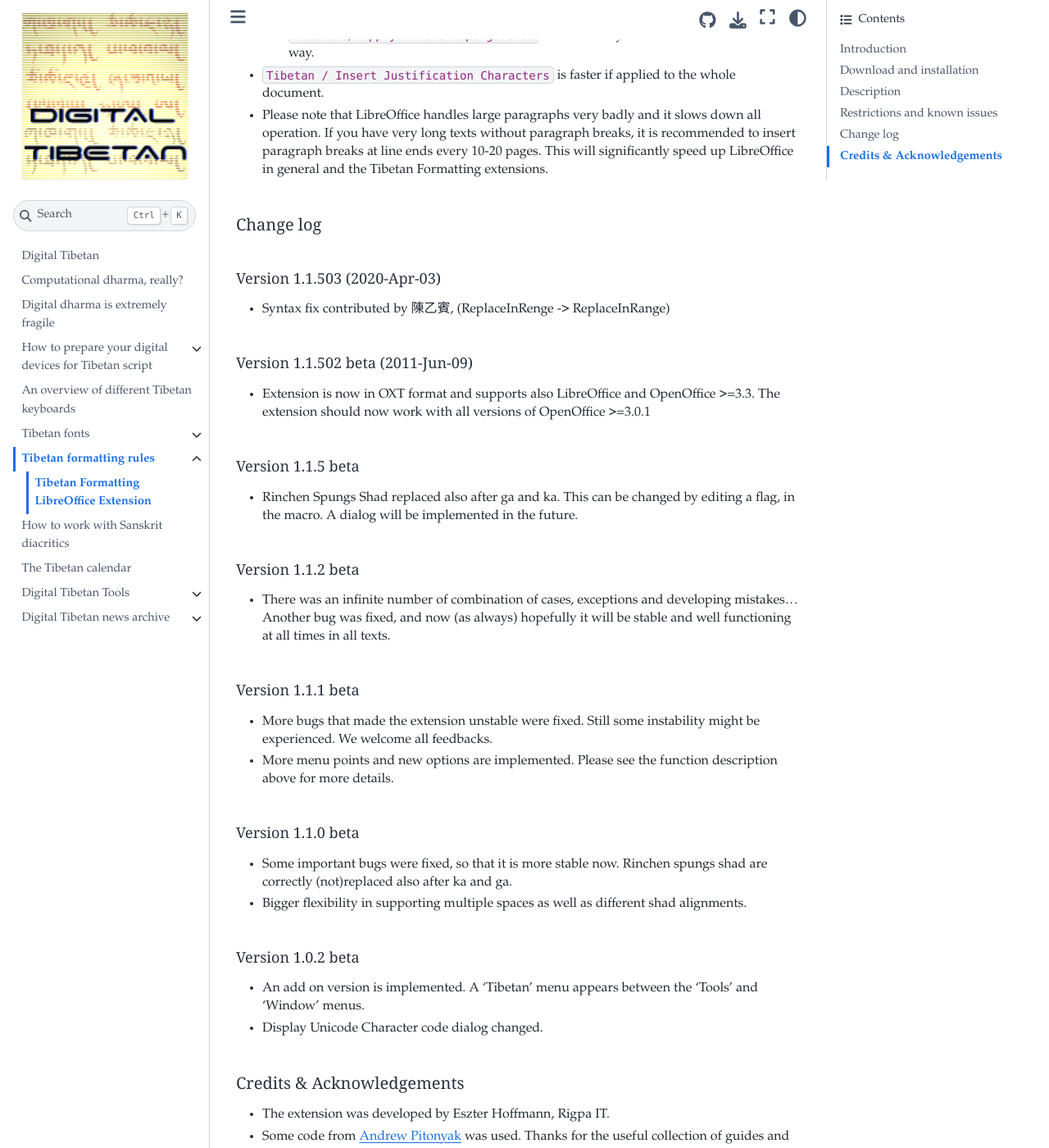
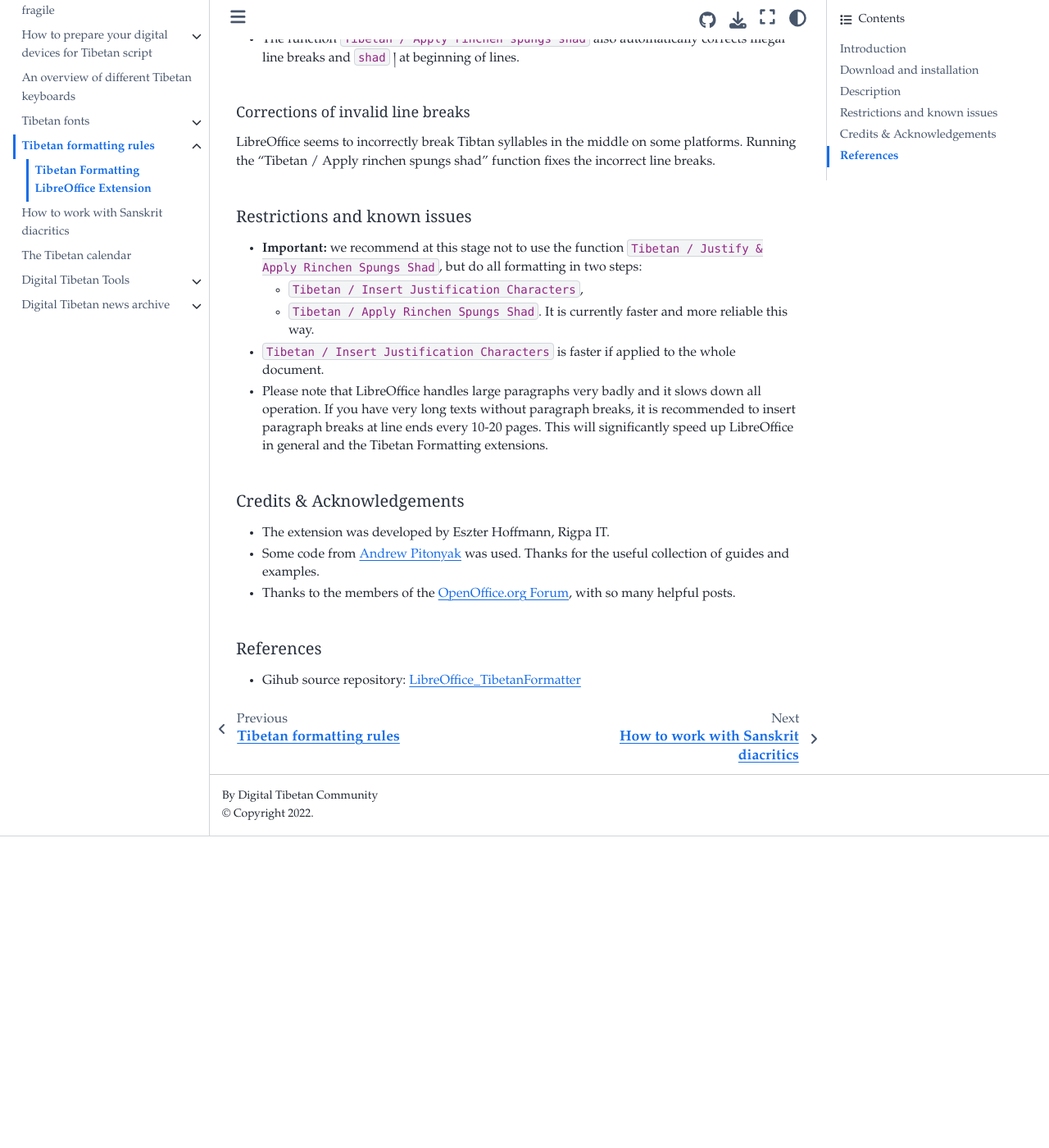
Before and after one commit to DigitalTibetan/DigitalTibetan, a Jupyter Book: the page built from docs/tibetan_formatting_libreoffice_extension.md, in a window 1280 px wide and 1400 px high, scrolled down 2017 px. Shown: the whole window at 82% size. Built offline with Jupyter Book 1.0.4 settings and Sphinx 7.4.7 and the Sphinx Book theme 1.1.4, drawn with Linux system fonts in a browser that asks for light colours; after the commit the page ends 3037 px from its top, so only the background shows below that.

Commit message:
remove redunant changelog, formatting, ref to repo

````diff
--- a/docs/tibetan_formatting_libreoffice_extension.md
+++ b/docs/tibetan_formatting_libreoffice_extension.md
@@ -16,7 +16,7 @@ See the [LibreOffice_TibetanFormatter repository](https://github.com/DigitalTibe
 ### Installation
 
 ```{image} Images/libreoffice_extension_manager.jpg
-:align: right
+:align: center
 :width: 400
 ```
 
@@ -34,8 +34,8 @@ In LibreOffice, use `Tools, Extension Manager..., Add` and select the downloaded
 -   Select a passage of Tibetan text and then select `Format / Paragraph / Alignment / Justified`. Additionally tick `Expand single words`. Newer versions of LibreOffice fail to expand Tibetan words. A trick is to insert justification characters:
 
 ```{image} Images/libreoffice_tibetan_extension.jpg
-:align: right
-:width: 480
+:align: center
+:width: 640
 ```
 
 - Select a passage of Tibetan text and then select `Format / Paragraph / Alignment / Justified`.
@@ -60,41 +60,12 @@ LibreOffice seems to incorrectly break Tibtan syllables in the middle on some pl
 - `Tibetan / Insert Justification Characters` is faster if applied to the whole document.
 - Please note that LibreOffice handles large paragraphs very badly and it slows down all operation. If you have very long texts without paragraph breaks, it is recommended to insert paragraph breaks at line ends every 10-20 pages. This will significantly speed up LibreOffice in general and the Tibetan Formatting extensions.
 
-## Change log
-
-### Version 1.1.503 (2020-Apr-03)
-
--   Syntax fix contributed by 陳乙賓, (ReplaceInRenge -> ReplaceInRange)
-
-### Version 1.1.502 beta (2011-Jun-09)
-
--   Extension is now in OXT format and supports also LibreOffice and OpenOffice >=3.3. The extension should now work with all versions of OpenOffice >=3.0.1
-
-### Version 1.1.5 beta
-
--   Rinchen Spungs Shad replaced also after ga and ka. This can be changed by editing a flag, in the macro. A dialog will be implemented in the future.
-
-### Version 1.1.2 beta
-
--   There was an infinite number of combination of cases, exceptions and developing mistakes... Another bug was fixed, and now (as always) hopefully it will be stable and well functioning at all times in all texts.
-
-### Version 1.1.1 beta
-
--   More bugs that made the extension unstable were fixed. Still some instability might be experienced. We welcome all feedbacks.
--   More menu points and new options are implemented. Please see the function description above for more details.
-
-### Version 1.1.0 beta
-
--   Some important bugs were fixed, so that it is more stable now. Rinchen spungs shad are correctly (not)replaced also after ka and ga.
--   Bigger flexibility in supporting multiple spaces as well as different shad alignments.
-
-### Version 1.0.2 beta
-
--   An add on version is implemented. A 'Tibetan' menu appears between the 'Tools' and 'Window' menus.
--   Display Unicode Character code dialog changed.
-
 ## Credits & Acknowledgements
 
 -   The extension was developed by Eszter Hoffmann, Rigpa IT.
 -   Some code from [Andrew Pitonyak](https://web.archive.org/web/20210821222331/http://www.pitonyak.org/) was used. Thanks for the useful collection of guides and examples.
 -   Thanks to the members of the [OpenOffice.org Forum](https://web.archive.org/web/20210821222331/http://www.oooforum.org/), with so many helpful posts.
+
+## References
+
+- Gihub source repository: [LibreOffice_TibetanFormatter](https://github.com/DigitalTibetan/LibreOffice_TibetanFormatter)
````
